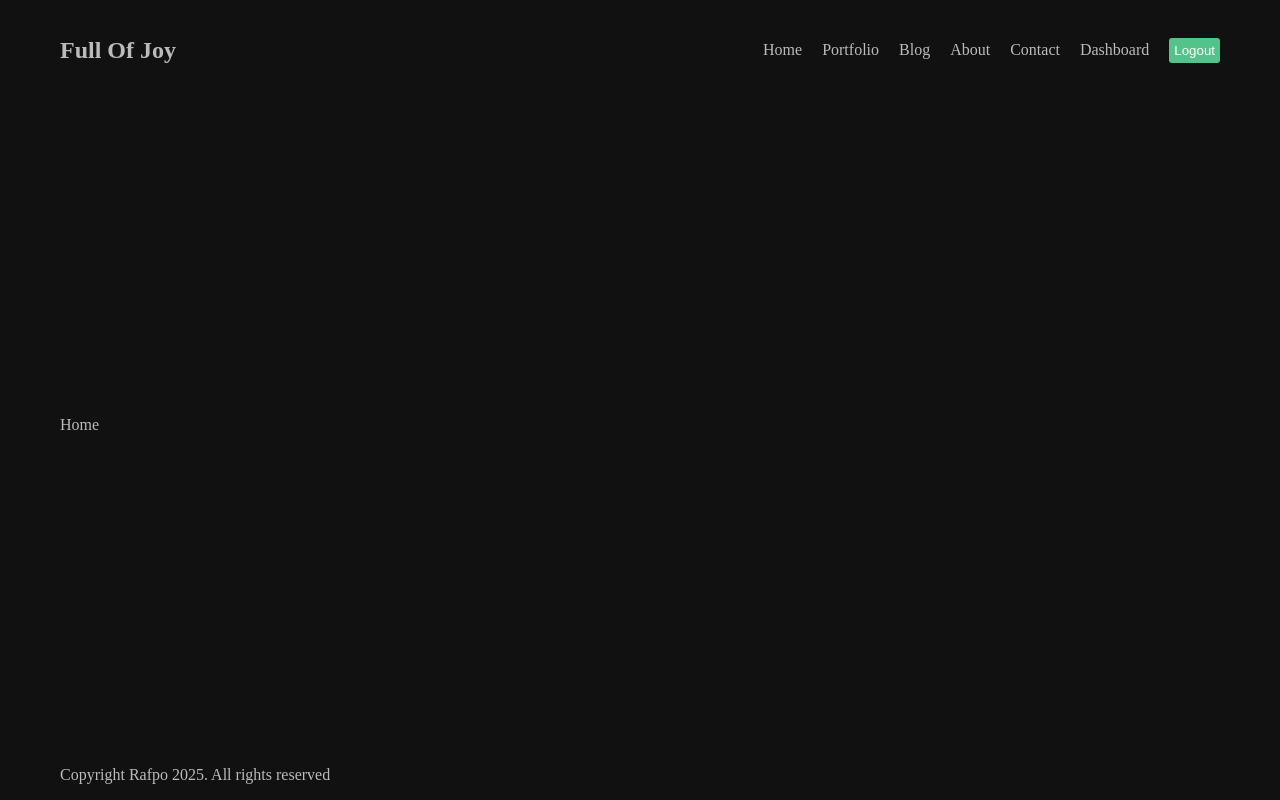
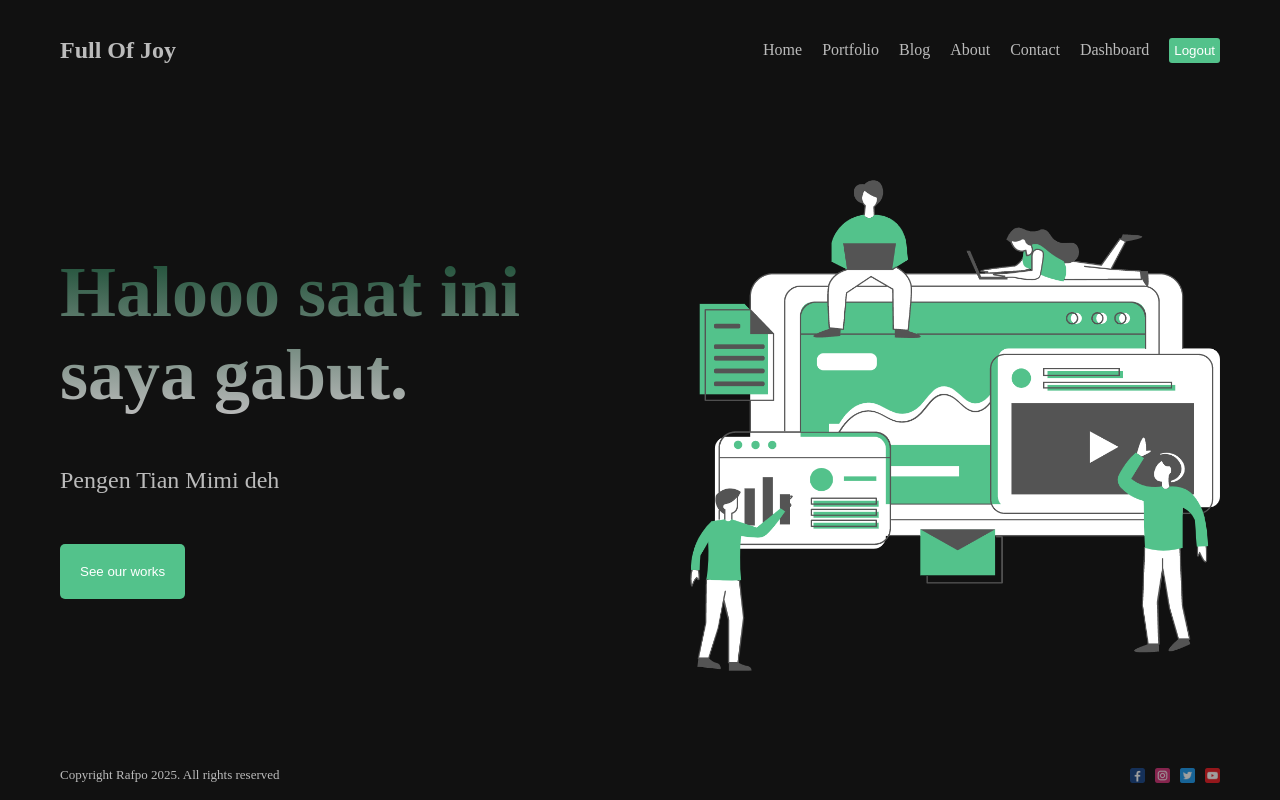
Before and after one commit to rafpoo/next-tutorial, a Next.js app: page / in a window 1280 px wide. Built offline with nearby package versions, Linux system fonts and the light colour scheme.

Commit message:
feat: styled home page

```diff
--- a/src/app/page.jsx
+++ b/src/app/page.jsx
@@ -1,6 +1,18 @@
 import Image from "next/image";
 import styles from "./page.module.css";
+import Hero from "@/../public/hero.png";
 
 export default function Home() {
-  return <div>Home</div>;
+  return (
+    <div className={styles.container}>
+      <div className={styles.item}>
+        <h1 className={styles.title}>Halooo saat ini saya gabut.</h1>
+        <p className={styles.desc}>Pengen Tian Mimi deh</p>
+        <button className={styles.button}>See our works</button>
+      </div>
+      <div className={styles.item}>
+        <Image src={Hero} alt="Hero Image" className={styles.img} />
+      </div>
+    </div>
+  );
 }
--- a/src/app/page.module.css
+++ b/src/app/page.module.css
@@ -1,141 +1,40 @@
-.page {
-  --background: #fafafa;
-  --foreground: #fff;
-
-  --text-primary: #000;
-  --text-secondary: #666;
-
-  --button-primary-hover: #383838;
-  --button-secondary-hover: #f2f2f2;
-  --button-secondary-border: #ebebeb;
-
+.container {
   display: flex;
-  min-height: 100vh;
   align-items: center;
-  justify-content: center;
-  font-family: var(--font-geist-sans);
-  background-color: var(--background);
+  gap: 100px;
 }
 
-.main {
+.item {
+  flex: 1;
   display: flex;
-  min-height: 100vh;
-  width: 100%;
-  max-width: 800px;
   flex-direction: column;
-  align-items: flex-start;
-  justify-content: space-between;
-  background-color: var(--foreground);
-  padding: 120px 60px;
+  gap: 50px;
 }
 
-.intro {
-  display: flex;
-  flex-direction: column;
-  align-items: flex-start;
-  text-align: left;
-  gap: 24px;
+.title {
+  font-size: 72px;
+  background: linear-gradient(to bottom, #194c33, #bbb);
+  -webkit-background-clip: text;
+  -webkit-text-fill-color: transparent;
 }
 
-.intro h1 {
-  max-width: 320px;
-  font-size: 40px;
-  font-weight: 600;
-  line-height: 48px;
-  letter-spacing: -2.4px;
-  text-wrap: balance;
-  color: var(--text-primary);
+.img {
+  width: 100%;
+  height: 500px;
+  object-fit: cover;
 }
 
-.intro p {
-  max-width: 440px;
-  font-size: 18px;
-  line-height: 32px;
-  text-wrap: balance;
-  color: var(--text-secondary);
+.desc {
+  font-size: 24px;
+  font-weight: 300;
 }
 
-.intro a {
-  font-weight: 500;
-  color: var(--text-primary);
+.button {
+  padding: 20px;
+  cursor: pointer;
+  background-color: #53c28b;
+  border: none;
+  border-radius: 5px;
+  width: max-content;
+  color: white;
 }
-
-.ctas {
-  display: flex;
-  flex-direction: row;
-  width: 100%;
-  max-width: 440px;
-  gap: 16px;
-  font-size: 14px;
-}
-
-.ctas a {
-  display: flex;
-  justify-content: center;
-  align-items: center;
-  height: 40px;
-  padding: 0 16px;
-  border-radius: 128px;
-  border: 1px solid transparent;
-  transition: 0.2s;
-  cursor: pointer;
-  width: fit-content;
-  font-weight: 500;
-}
-
-a.primary {
-  background: var(--text-primary);
-  color: var(--background);
-  gap: 8px;
-}
-
-a.secondary {
-  border-color: var(--button-secondary-border);
-}
-
-/* Enable hover only on non-touch devices */
-@media (hover: hover) and (pointer: fine) {
-  a.primary:hover {
-    background: var(--button-primary-hover);
-    border-color: transparent;
-  }
-
-  a.secondary:hover {
-    background: var(--button-secondary-hover);
-    border-color: transparent;
-  }
-}
-
-@media (max-width: 600px) {
-  .main {
-    padding: 48px 24px;
-  }
-
-  .intro {
-    gap: 16px;
-  }
-
-  .intro h1 {
-    font-size: 32px;
-    line-height: 40px;
-    letter-spacing: -1.92px;
-  }
-}
-
-@media (prefers-color-scheme: dark) {
-  .logo {
-    filter: invert();
-  }
-
-  .page {
-    --background: #000;
-    --foreground: #000;
-
-    --text-primary: #ededed;
-    --text-secondary: #999;
-
-    --button-primary-hover: #ccc;
-    --button-secondary-hover: #1a1a1a;
-    --button-secondary-border: #1a1a1a;
-  }
-}
--- a/src/components/footer/Footer.jsx
+++ b/src/components/footer/Footer.jsx
@@ -1,11 +1,41 @@
 import React from "react";
 import styles from "./footer.module.css";
+import Image from "next/image";
 
 const Footer = () => {
   return (
     <div className={styles.container}>
       <div>Copyright Rafpo 2025. All rights reserved</div>
-      <div></div>
+      <div className={styles.socials}>
+        <Image
+          className={styles.icon}
+          src="/1.png"
+          alt="Full of Joy FB"
+          width={15}
+          height={15}
+        />
+        <Image
+          className={styles.icon}
+          src="/2.png"
+          alt="Full of Joy IG"
+          width={15}
+          height={15}
+        />
+        <Image
+          className={styles.icon}
+          src="/3.png"
+          alt="Full of Joy TW"
+          width={15}
+          height={15}
+        />
+        <Image
+          className={styles.icon}
+          src="/4.png"
+          alt="Full of Joy YT"
+          width={15}
+          height={15}
+        />
+      </div>
     </div>
   );
 };
--- a/src/components/footer/footer.module.css
+++ b/src/components/footer/footer.module.css
@@ -1,6 +1,23 @@
 .container {
   height: 50px;
   display: flex;
+  font-size: small;
   align-items: center;
   justify-content: space-between;
 }
+
+.imgContainer {
+  width: 15px;
+  height: 15px;
+  position: relative;
+}
+
+.socials {
+  display: flex;
+  gap: 10px;
+}
+
+.icon {
+  opacity: 0.6;
+  cursor: pointer;
+}
```
